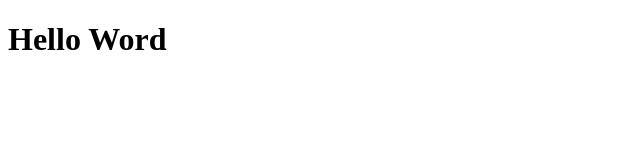
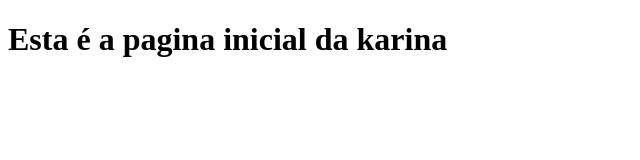
Before and after one commit to Kahsantos1/Titulo-subtitulo-e-paragrafo, a plain HTML site: page index.html in a window 1280 px wide. Shown: the whole page, without its empty margins (0-640 px from the left). Drawn offline with Linux system fonts and the light colour scheme.

Commit message:
Update index.html

```diff
--- a/index.html
+++ b/index.html
@@ -7,7 +7,8 @@
     <title>Document</title>
 </head>
 <body>
-  <h1>Hello Word</h1>
+  <h1>Esta é a pagina inicial da karina
+    </h1>
 
 </body>
 </html>
```
